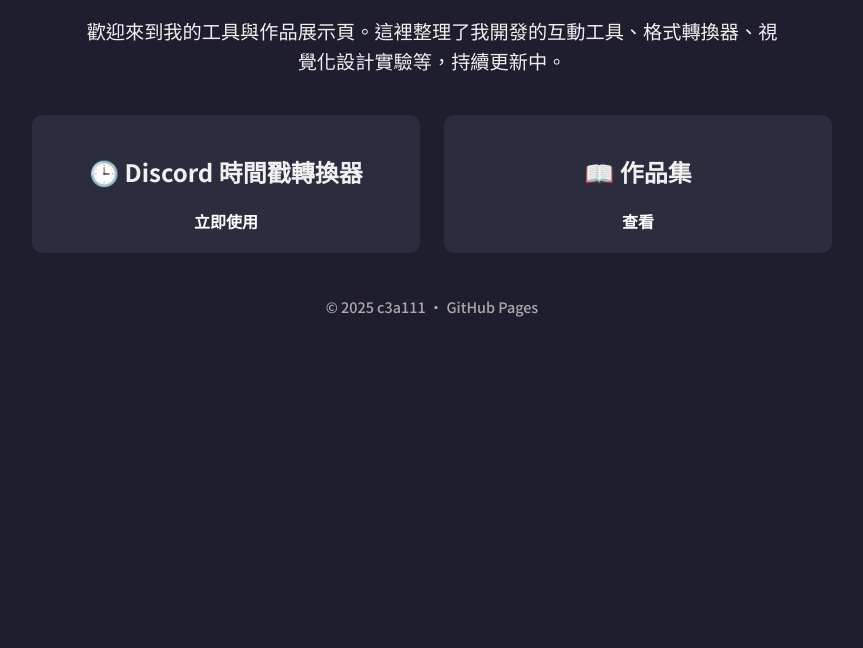
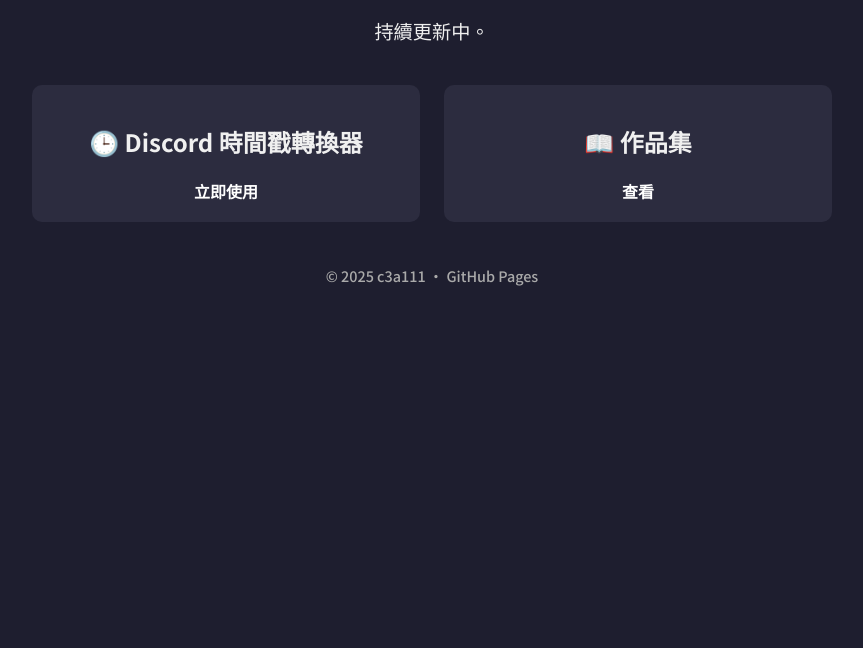
Before and after one commit to c3a111/c3a111.github.io, a plain HTML site: page index.html in a window 1280 px wide. Shown: the part 152-800 px from the top of the page, without its empty margins (208-1071 px from the left). Drawn offline with Linux system fonts and the light colour scheme.

Commit message:
Update index.html

```diff
--- a/index.html
+++ b/index.html
@@ -59,7 +59,7 @@
 </head>
 <body>
   <h1>📁 c3a1的資料管理區</h1>
-  <p>歡迎來到我的工具與作品展示頁。這裡整理了我開發的互動工具、格式轉換器、視覺化設計實驗等，持續更新中。</p>
+  <p>持續更新中。</p>
 
   <div class="grid">
     <div class="card">
```
